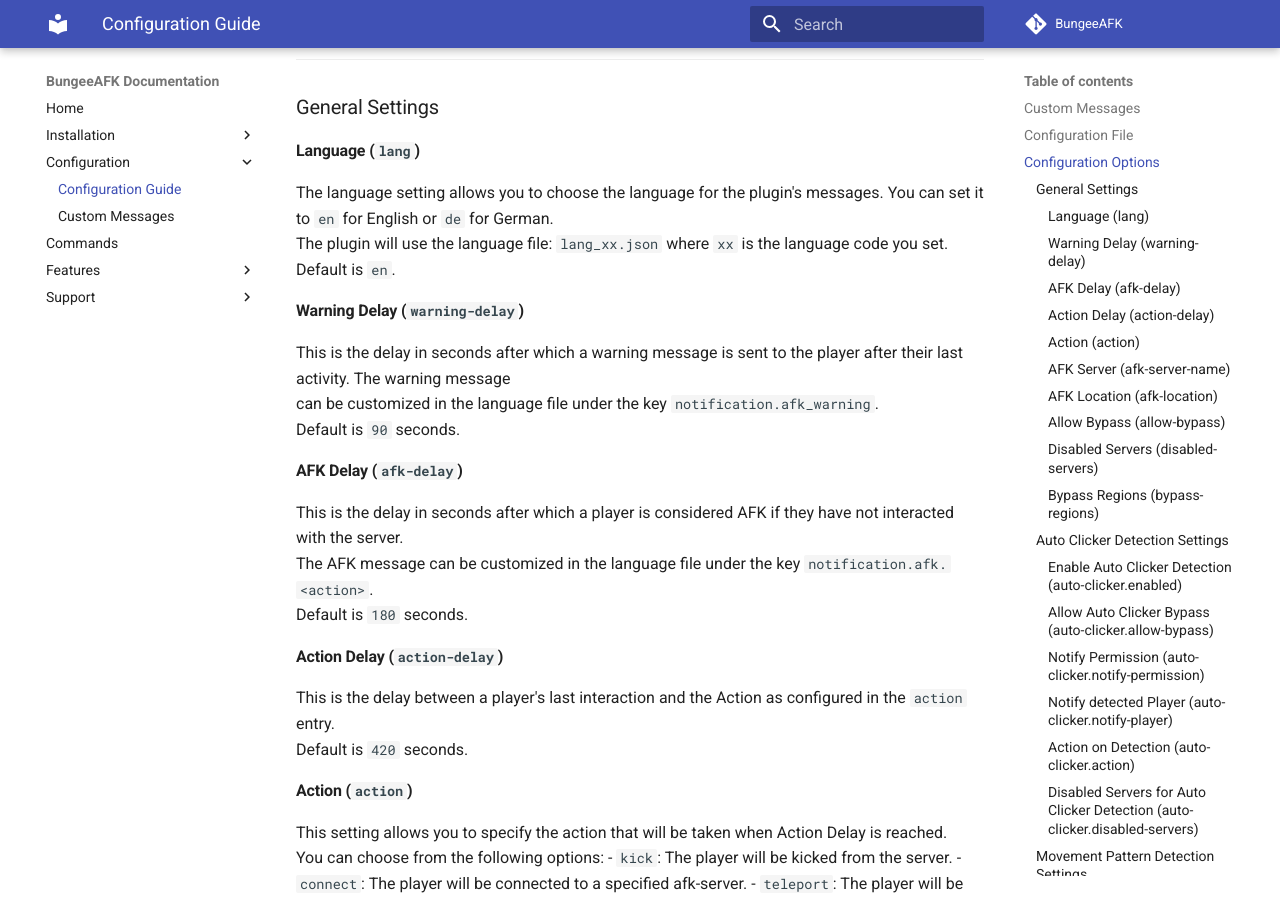
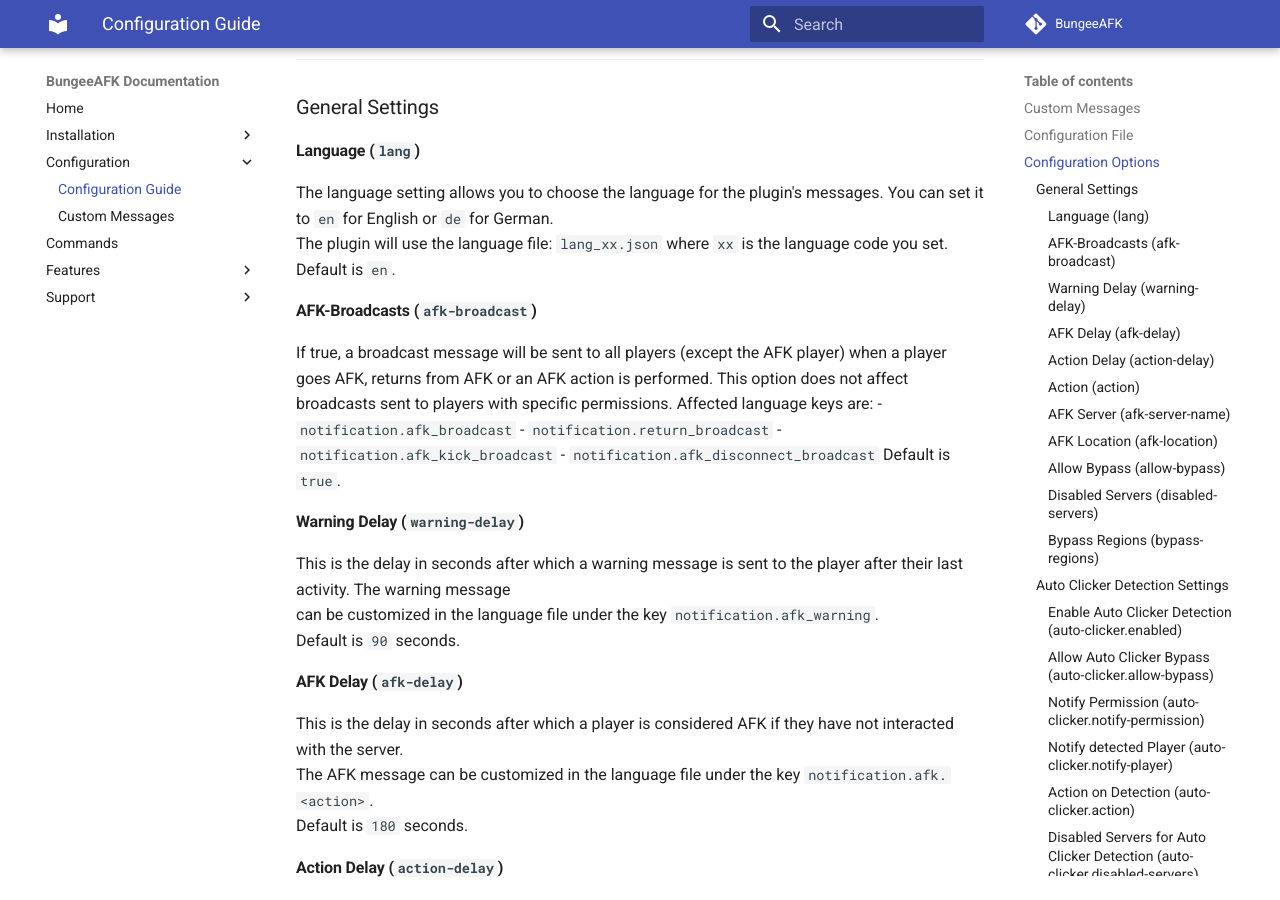
Before and after one commit to TavstalDev/BungeeAFK, an MkDocs documentation site: the page built from docs/docs/configuration.md, in a window 1280 px wide and 900 px high, scrolled down 489 px. Built offline with MkDocs 1.6.1 and Material for MkDocs 9.7.7, drawn with Linux system fonts in a browser that asks for light colours; comment, search, counter and statistics services are not loaded.

Commit message:
Added 'afk-broadcast' config entry documentation

```diff
--- a/docs/docs/configuration.md
+++ b/docs/docs/configuration.md
@@ -15,6 +15,16 @@ The main configuration file is located at `plugins/BungeeAFK/config.yml`. Open t
 The language setting allows you to choose the language for the plugin's messages. You can set it to `en` for English or `de` for German.
 The plugin will use the language file: `lang_xx.json` where `xx` is the language code you set.
 Default is `en`.
+
+#### AFK-Broadcasts (`afk-broadcast`)
+If true, a broadcast message will be sent to all players (except the AFK player) when a player goes AFK, returns from AFK or
+an AFK action is performed. This option does not affect broadcasts sent to players with specific permissions.
+Affected language keys are:
+- `notification.afk_broadcast`
+- `notification.return_broadcast`
+- `notification.afk_kick_broadcast`
+- `notification.afk_disconnect_broadcast`
+Default is `true`.
 
 #### Warning Delay (`warning-delay`)
 This is the delay in seconds after which a warning message is sent to the player after their last activity. The warning message
```
